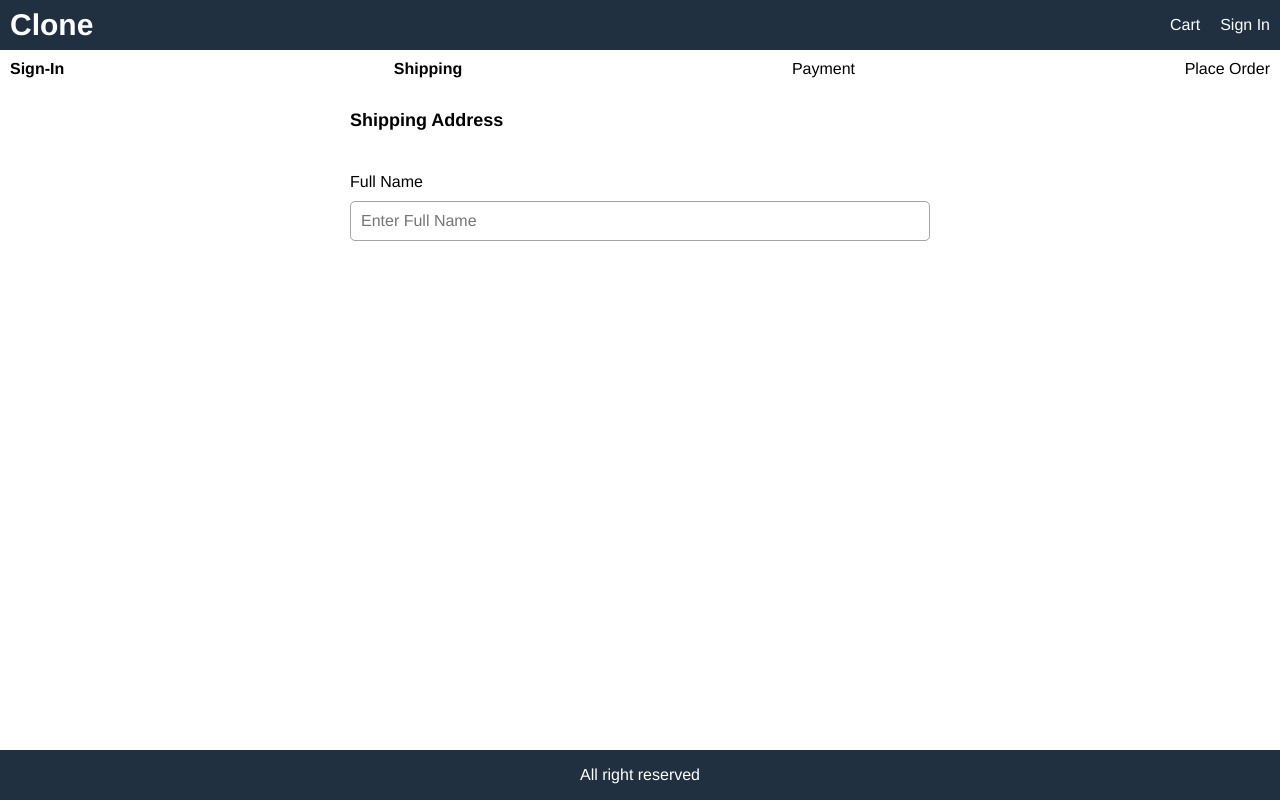
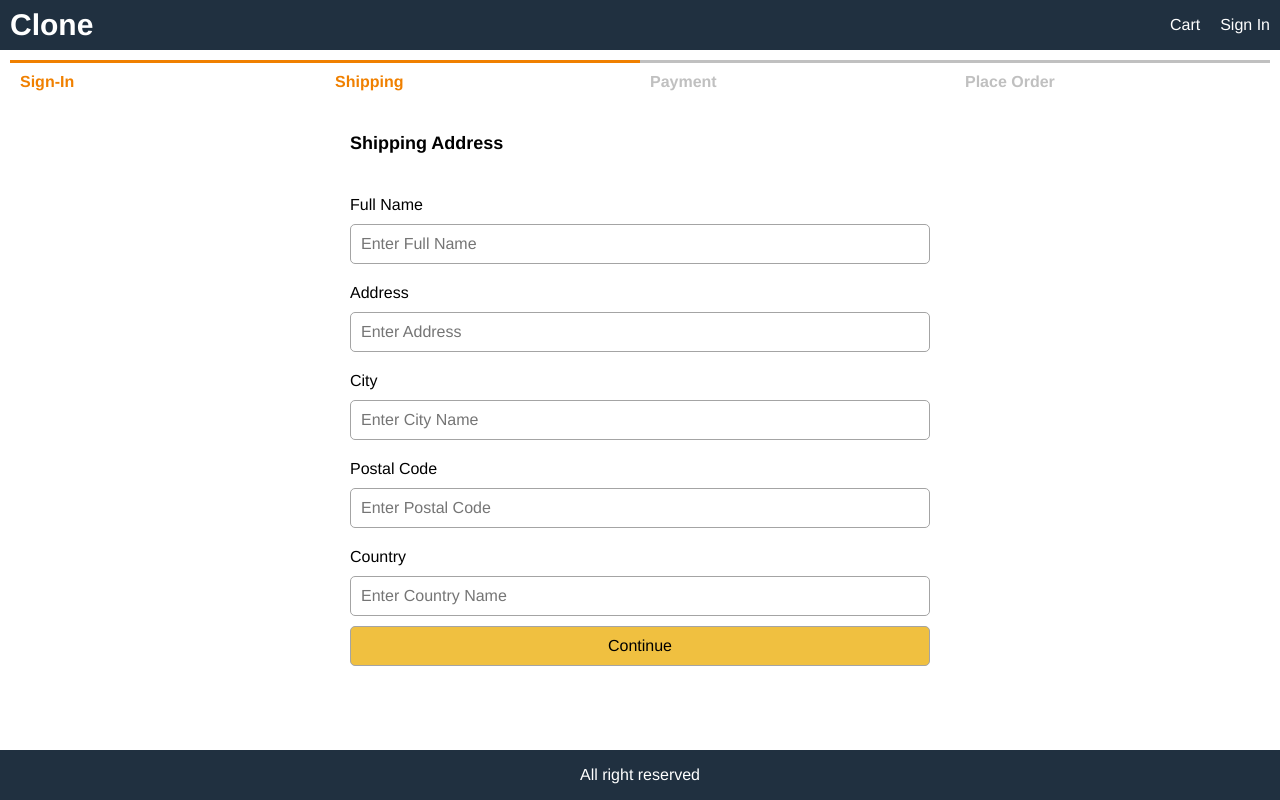
Before and after one commit to saket98/Ecommers_React_NodeJS, a React (Create React App) app in the folder frontend/: page /shipping in a window 1280 px wide. Built offline with nearby package versions, Linux system fonts and the light colour scheme.

Commit message:
payment screen added

```diff
--- a/frontend/src/Action/CartAction.js
+++ b/frontend/src/Action/CartAction.js
@@ -1,5 +1,5 @@
 import axios from "axios";
-import { CART_ADD_ITEM, CART_REMOVE_ITEM } from "../Constants/cartConstants";
+import { CART_ADD_ITEM, CART_REMOVE_ITEM, CART_SAVE_SHIPPING_ADDRESS } from "../Constants/cartConstants";
 
 export const addToCart = (productId, qty) => async (dispatch, getState) => {
 	const { data } = await axios.get(`/api/products/${productId}`);
@@ -24,3 +24,12 @@ export const removeFromCart = (productId) => async (dispatch, getState) => {
 	});
 	localStorage.setItem("cartItems", JSON.stringify(getState().cart.cartItems));
 };
+
+export const saveShippingAddress = (data) => (dispatch) => {
+	dispatch({
+		type: CART_SAVE_SHIPPING_ADDRESS,
+		payload: data,
+	});
+	localStorage.setItem("shippingAddress", JSON.stringify(data));
+
+};
--- a/frontend/src/Components/CheckoutSteps.js
+++ b/frontend/src/Components/CheckoutSteps.js
@@ -2,7 +2,7 @@ import React from "react";
 
 export default function CheckoutSteps(props) {
 	return (
-		<div className="row">
+		<div className="row checkout-steps">
 			<div className={props.step1 ? "active" : ""}>Sign-In</div>
 			<div className={props.step2 ? "active" : ""}>Shipping</div>
 			<div className={props.step3 ? "active" : ""}>Payment</div>
--- a/frontend/src/Constants/cartConstants.js
+++ b/frontend/src/Constants/cartConstants.js
@@ -1,2 +1,3 @@
 export const CART_ADD_ITEM = "CART_ADD_ITEM"
 export const CART_REMOVE_ITEM = "CART_REMOVE_ITEM"
+export const CART_SAVE_SHIPPING_ADDRESS = "CART_SAVE_SHIPPING_ADDRESS"
--- a/frontend/src/Reducer/cartReducers.js
+++ b/frontend/src/Reducer/cartReducers.js
@@ -1,4 +1,4 @@
-import { CART_ADD_ITEM, CART_REMOVE_ITEM } from "../Constants/cartConstants";
+import { CART_ADD_ITEM, CART_REMOVE_ITEM, CART_SAVE_SHIPPING_ADDRESS } from "../Constants/cartConstants";
 
 export const cartReducer = (state = { cartItems: [] }, action) => {
 	switch (action.type) {
@@ -19,6 +19,11 @@ export const cartReducer = (state = { cartItems: [] }, action) => {
 				...state,
 				cartItems: state.cartItems.filter((x) => x.product !== action.payload),
 			};
+		case CART_SAVE_SHIPPING_ADDRESS:
+			return {
+				...state,
+				shippingAddress: action.payload,
+			};
 		default:
 			return state;
 	}
--- a/frontend/src/Screens/ShippingAddressScreen.js
+++ b/frontend/src/Screens/ShippingAddressScreen.js
@@ -1,15 +1,20 @@
 import React, { useState } from "react";
+import { useDispatch } from "react-redux";
+import { saveShippingAddress } from "../Action/CartAction";
 import CheckoutSteps from "../Components/CheckoutSteps";
 
-export default function ShippingAddressScreen() {
+export default function ShippingAddressScreen(props) {
 	const [fullName, setFullName] = useState("");
 	const [address, setAddress] = useState("");
 	const [city, setCity] = useState("");
 	const [postalCode, setPostalCode] = useState("");
 	const [country, setCountry] = useState("");
+	const dispatch = useDispatch();
 
 	const submitHandler = (e) => {
 		e.preventDefault();
+		dispatch(saveShippingAddress({ fullName, address, city, postalCode, country }));
+		props.history.push('/payment')
 	};
 
 	return (
@@ -23,6 +28,28 @@ export default function ShippingAddressScreen() {
 					<label htmlFor="fullName">Full Name</label>
 					<input type="text" id="fullName" placeholder="Enter Full Name" value={fullName} onChange={(e) => setFullName(e.target.value)} require></input>
 				</div>
+				<div>
+					<label htmlFor="address">Address</label>
+					<input type="text" id="address" placeholder="Enter Address" value={address} onChange={(e) => setAddress(e.target.value)} require></input>
+				</div>
+				<div>
+					<label htmlFor="city">City</label>
+					<input type="text" id="city" placeholder="Enter City Name" value={city} onChange={(e) => setCity(e.target.value)} require></input>
+				</div>
+				<div>
+					<label htmlFor="postalcode">Postal Code</label>
+					<input type="text" id="postalcode" placeholder="Enter Postal Code" value={postalCode} onChange={(e) => setPostalCode(e.target.value)} require></input>
+				</div>
+				<div>
+					<label htmlFor="country">Country</label>
+					<input type="text" id="country" placeholder="Enter Country Name" value={country} onChange={(e) => setCountry(e.target.value)} require></input>
+				</div>
+				<div>
+					<lable />
+					<button className="primary" type="submit">
+						Continue
+					</button>
+				</div>
 			</form>
 		</div>
 	);
--- a/frontend/src/Screens/cartScreen.js
+++ b/frontend/src/Screens/cartScreen.js
@@ -5,6 +5,16 @@ import { addToCart, removeFromCart } from "../Action/CartAction";
 import MessageBox from "../Components/MessageBox";
 
 export default function CartScreen(props) {
+	const userSignin = useSelector((state) => state.userSignin);
+	console.log(userSignin);
+	const {userInfo} = userSignin;
+	console.log(userInfo);
+
+
+	if (!userInfo){
+		props.history.push('/signin')
+	}
+
 	const productId = props.match.params.id;
 	const qty = props.location.search ? Number(props.location.search.split("=")[1]) : 1;
 	const cart = useSelector((state) => state.cart);
```
